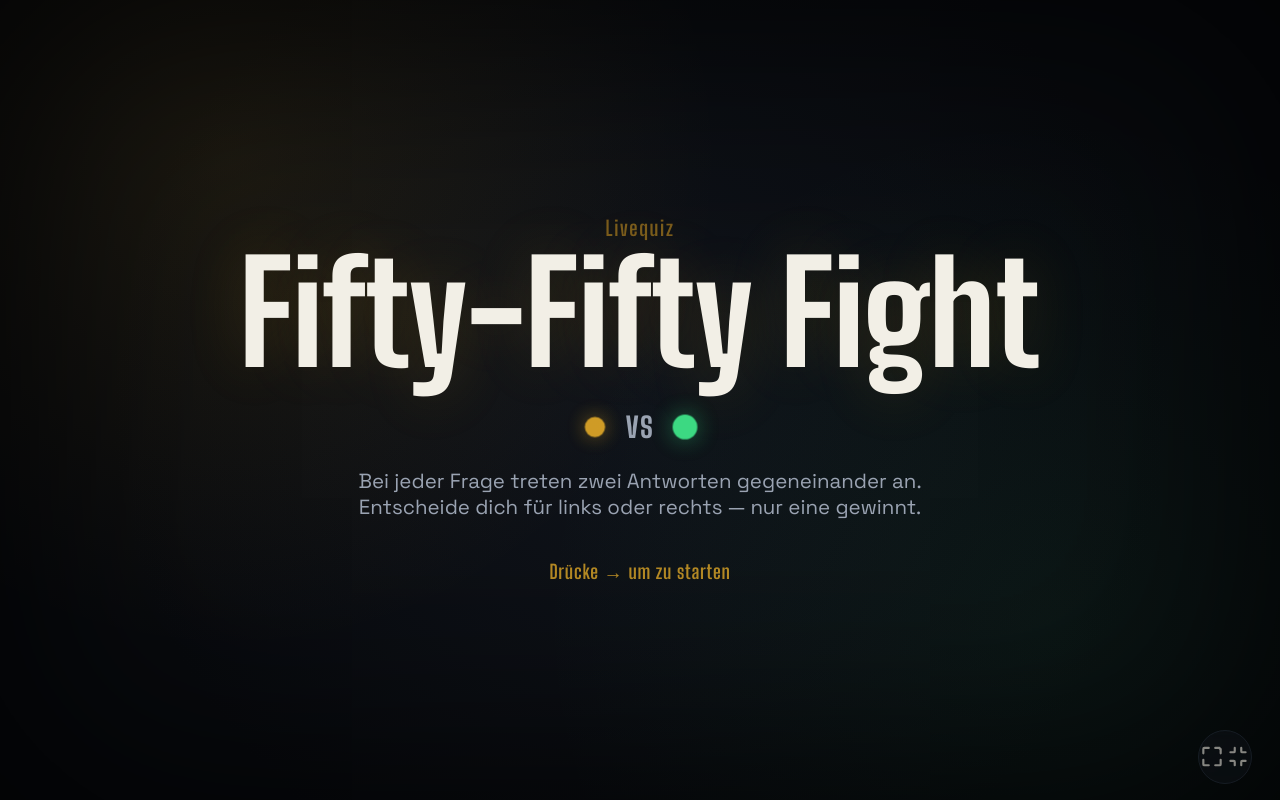
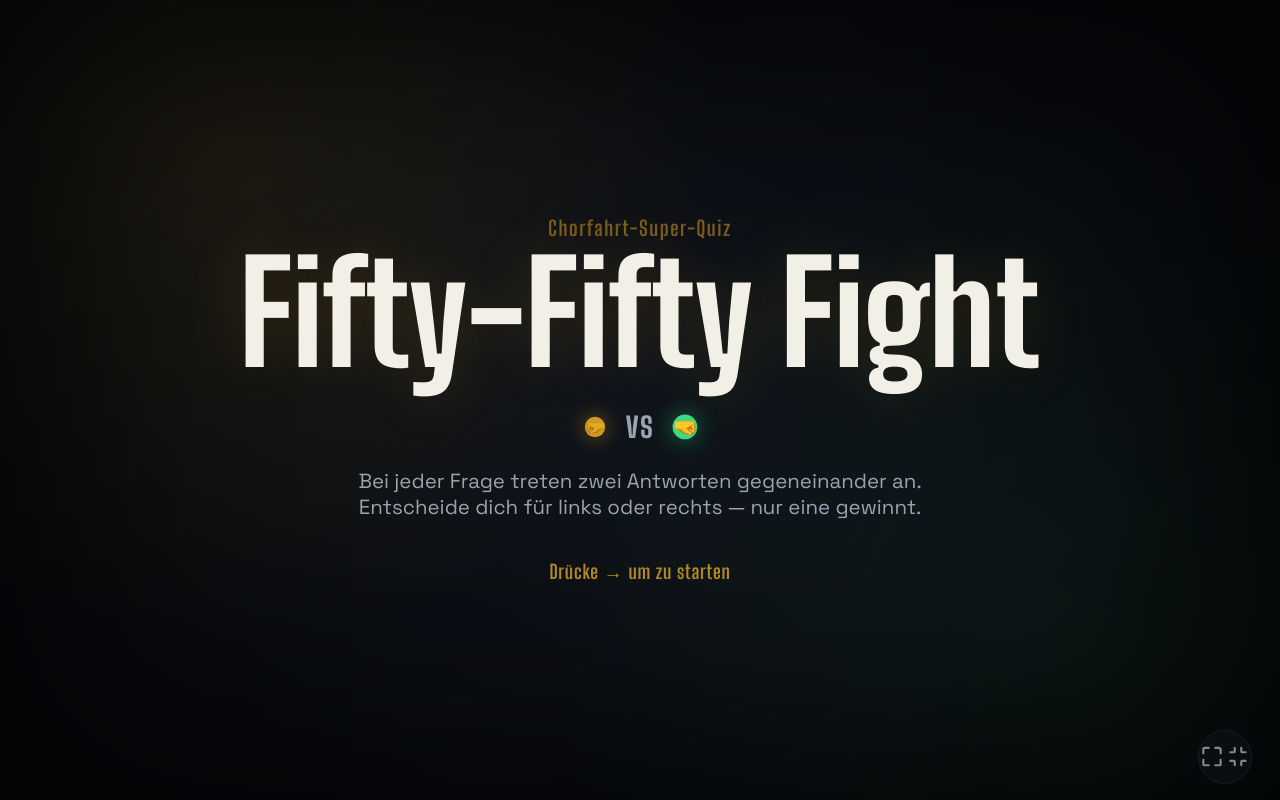
Before and after one commit to struwwelPiet/fiftyfiftyfight, a plain HTML site: page index.html in a window 1280 px wide. Drawn offline with Linux system fonts and the light colour scheme.

Commit message:
anpassungen

```diff
--- a/index.html
+++ b/index.html
@@ -418,9 +418,9 @@
     <div class="kicker" id="quiz-kicker">Livequiz</div>
     <h1 id="quiz-title">Fifty-Fifty Fight</h1>
     <div class="vs-badge">
-      <span class="vs-dot vs-dot-left"></span>
+      <span class="vs-dot vs-dot-left">🤛</span>
       <span class="vs-label">VS</span>
-      <span class="vs-dot vs-dot-right"></span>
+      <span class="vs-dot vs-dot-right">🤜</span>
     </div>
     <p>Bei jeder Frage treten zwei Antworten gegeneinander an. Entscheide dich für links oder rechts — nur eine gewinnt.</p>
     <div class="hint loading">Lade Fragen …</div>
--- a/questions.json
+++ b/questions.json
@@ -1,7 +1,7 @@
 {
   "meta": {
     "title": "Fifty-Fifty Fight",
-    "kicker": "Livequiz"
+    "kicker": "Chorfahrt-Super-Quiz"
   },
   "questions": [
     {"question":"Welches Instrument hat schwarze und weiße Tasten?","answers":["Klavier","Harfe"]},
```
